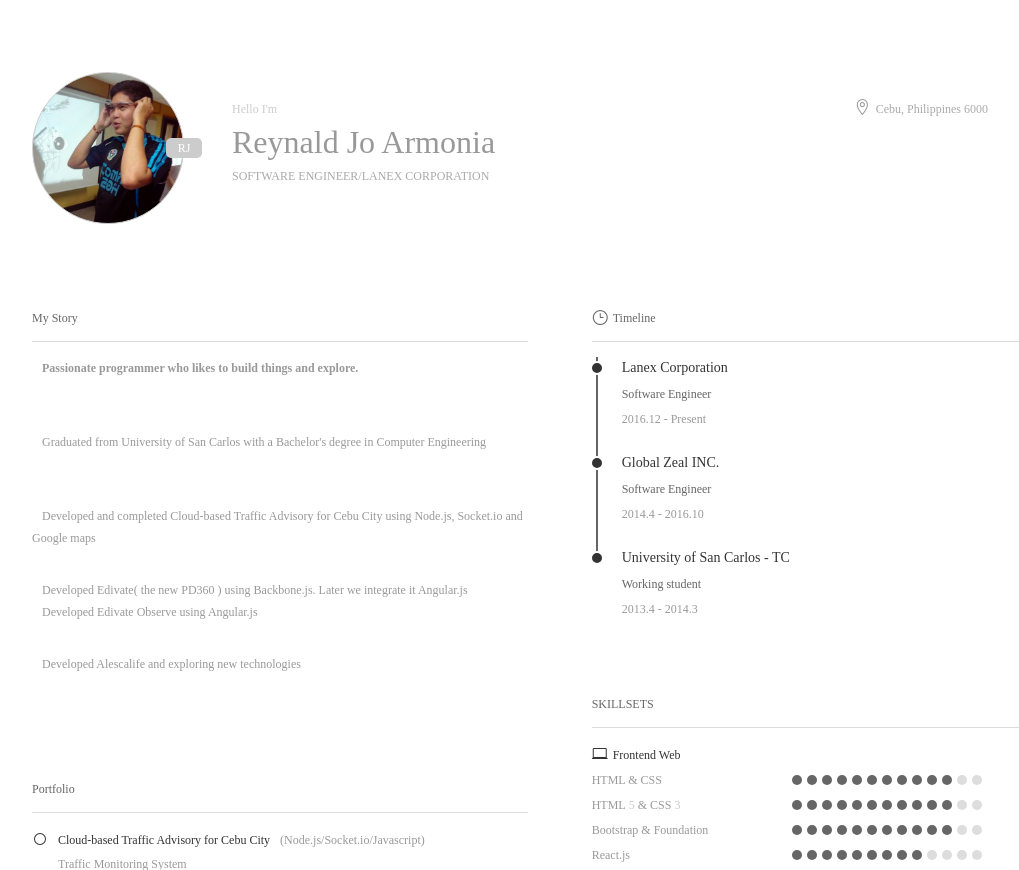
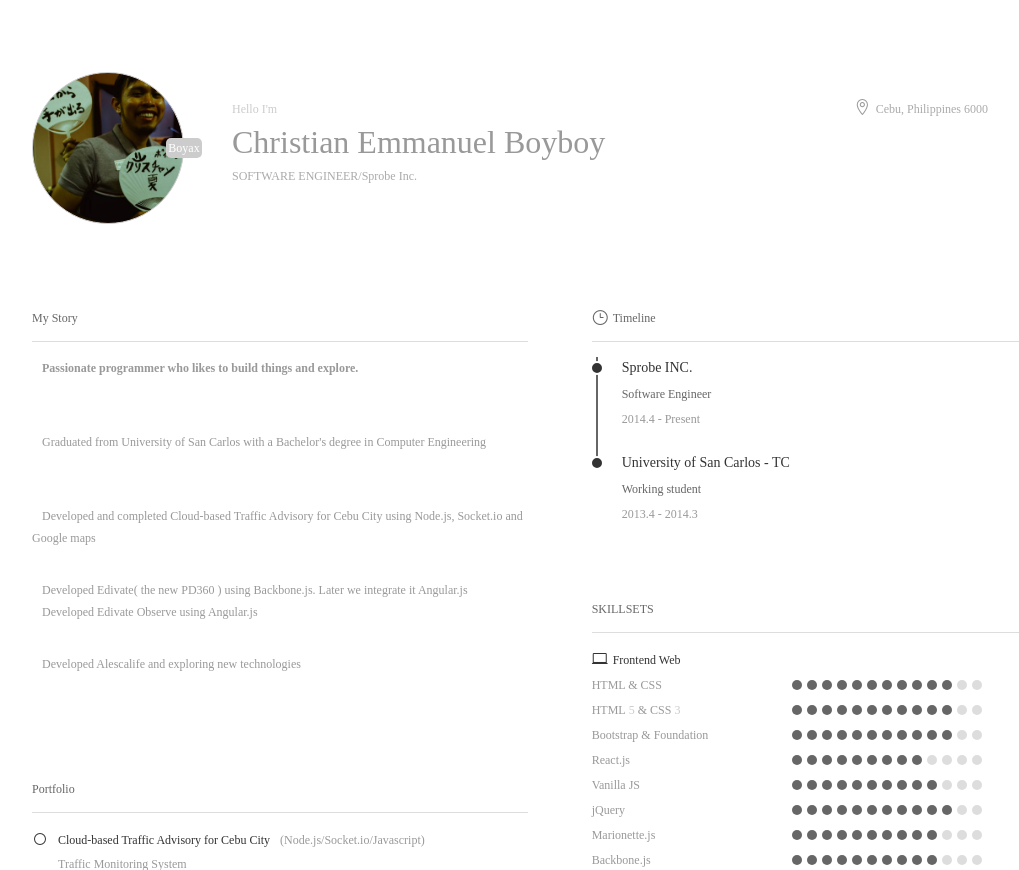
Before and after one commit to christianboyboy/christianboyboy.github.io, a PHP site: page / in a window 1280 px wide. Shown: the top 870 px of the page, without its empty margins (80-1099 px from the left). Run offline with PHP 8.4, Linux system fonts and the light colour scheme.

Commit message:
changed some of the layout

```diff
--- a/css/style.css
+++ b/css/style.css
@@ -99,7 +99,7 @@ i { font-size: 16px; }
 .content { width: 88%; padding: 6%; margin: 0; }
 .header { padding: 0 0 3%; }
 .avatar { width: 152px; height: 152px; position: relative; }
-.avatar .avatar_pic { width: 150px; height: 150px; display: block; background: url(../images/avatar.jpg) no-repeat center center;  border: 1px #ccc solid; overflow: hidden; background-size : 111%; }
+.avatar .avatar_pic { width: 150px; height: 150px; display: block; background: url(../images/avatar.png) no-repeat center center;  border: 1px #ccc solid; overflow: hidden; background-size : 111%; }
 .avatar:hover .avatar_pic { animation:myloading 1s linear infinite; -moz-animation:myloading 1s linear infinite; -webkit-animation:myloading 1s linear infinite; -o-animation:myloading 1s linear infinite; }
 .avatar .avatar_pic em { width: 130px; height: 130px; line-height: 130px; text-align: center; position: absolute; left: 1px; top: 1px; background-color: rgba(255,255,255,0.95); color: #999; font-size: 22px; filter:alpha(opacity=0); -moz-opacity:0; opacity:0; border: 10px #fff solid; }
 .avatar:hover .avatar_pic em { filter:alpha(opacity=100); -moz-opacity:1; opacity:1; }
--- a/index.html
+++ b/index.html
@@ -30,7 +30,7 @@
         <!--字体图标cdd-->
         <link href="css/font.css" rel="stylesheet" type="text/css">
 
-        <title>Reynald Jo Armonia</title>
+        <title>Christian Emmanuel Boyboy</title>
     </head>
     <body>
 
@@ -41,12 +41,12 @@
                 <div class="header clearfix">
                     <div class="avatar">
                         <a href="javascript:;" class="avatar_pic circle"><em class="circle doing">Awesome!</em></a>
-												<b class="doing r5">RJ</b>
+												<b class="doing r5">Boyax</b>
                     </div>
                     <div class="base">
                         <p class="desc">Hello I'm</p>
-                        <h2>Reynald Jo Armonia</h2>
-                        <p>SOFTWARE ENGINEER/LANEX CORPORATION</p>
+                        <h2>Christian Emmanuel Boyboy</h2>
+                        <p>SOFTWARE ENGINEER/Sprobe Inc.</p>
                         <span>
                             <p><i aria-hidden="true" data-icon="&#xe01d;"></i>Cebu, Philippines 6000</p>
                         </span>
@@ -60,10 +60,10 @@
                     <div class="info_area info_left info_content">
 
                         <h5>My Story</h5>
-<p class="desc"><em class="count"></em><b>Passionate programmer who likes to build things and explore.</b></p>
+                        <p class="desc"><em class="count"></em><b>Passionate programmer who likes to build things and explore.</b></p>
                         <p class="desc">
-<em class="count"></em>Graduated from University of San Carlos with a Bachelor's degree in Computer Engineering
-</p>
+                            <em class="count"></em>Graduated from University of San Carlos with a Bachelor's degree in Computer Engineering
+                        </p>
                         <!-- s1~s5 为对应右侧 时间点 -->
                         <p class="desc s1"><em class="count"></em>Developed and completed Cloud-based Traffic Advisory for Cebu City using Node.js, Socket.io and Google maps</p>
 												<p class="desc s2"><em class="count"></em>Developed Edivate( the new PD360 ) using Backbone.js. Later we integrate it Angular.js
@@ -111,24 +111,14 @@
                     <div class="info_area info_right info_timeline">
                         <h5><i aria-hidden="true" data-icon="&#x7d;"></i>Timeline</h5>
                         <ul>
-                            <li class="clearfix" id="s3">
-                                <!--list样式-->
-                                <div class="dot"><b></b></div>
-                                <!--内容-->
-                                <div class="con">
-                                    <h3>Lanex Corporation</h3>
-                                    <p>Software Engineer</p>
-                                    <p class="desc">2016.12 - Present</p>
-                                </div>
-                            </li>
                             <li class="clearfix" id="s2">
                                 <!--list样式-->
                                 <div class="dot"><b></b></div>
                                 <!--内容-->
                                 <div class="con">
-                                    <h3>Global Zeal INC.</h3>
+                                    <h3>Sprobe INC.</h3>
                                     <p>Software Engineer</p>
-                                    <p class="desc">2014.4 - 2016.10</p>
+                                    <p class="desc">2014.4 - Present</p>
                                 </div>
                             </li>
                             <li class="clearfix bottom" id="s1">
```
Also changed, not shown: images/avatar.jpg (deleted), images/avatar.png (added).
